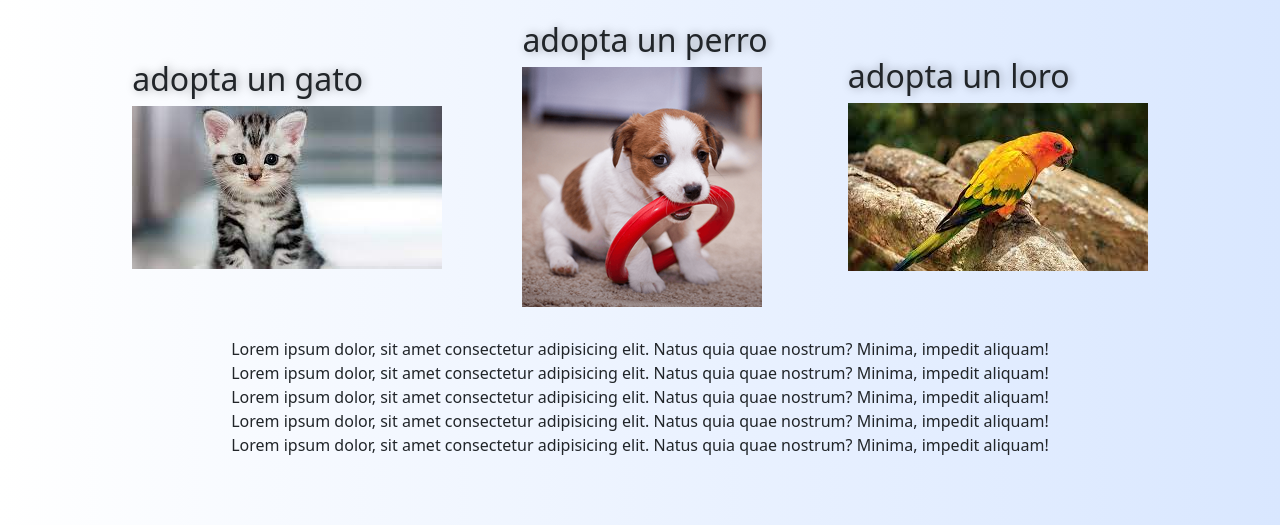
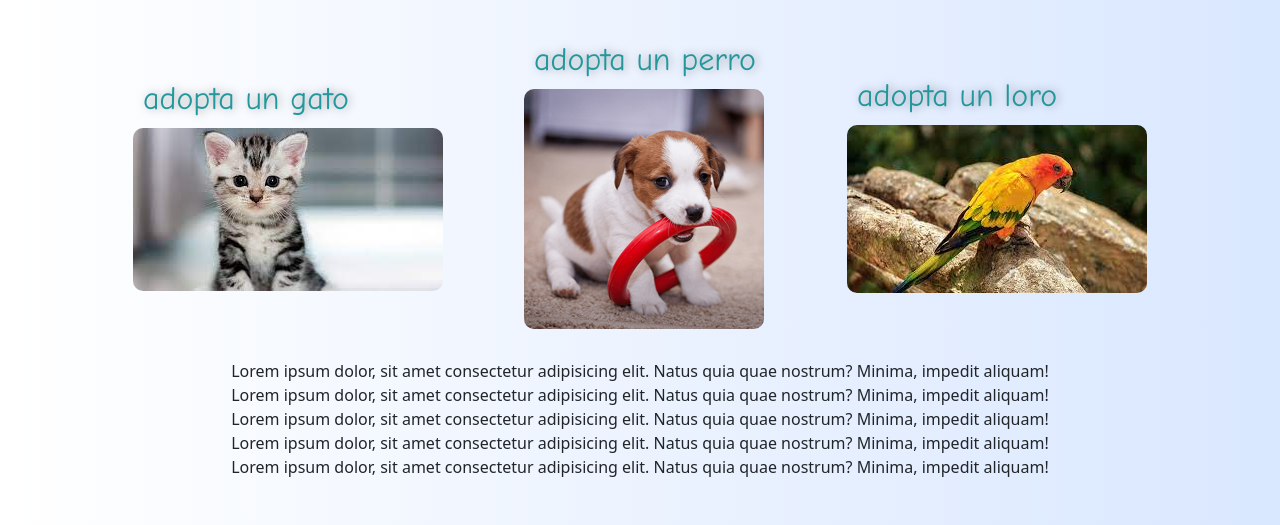
Before and after one commit to ferr223312/codehouse, a website: page index.html in a window 1280 px wide. Shown: the part 183-708 px from the top of the page. Drawn offline with nearby package versions, Linux system fonts and the light colour scheme.

Commit message:
añadiendo map

```diff
--- a/scss/componentes/_section.scss
+++ b/scss/componentes/_section.scss
@@ -1,10 +1,23 @@
-@mixin image {
-
-}
+$h2text(
+colortext:rgb(34, 152, 156);)
 @mixin text {
     margin: 10px;
     padding-top: 10px;
     border: 0px;
+    h2{
+        color: colortext;
+        font-family: "comic Sans MS";
+        font-size: 2rem;}
+}
+
+section {
+
+
+    a img{
+            border-radius: 10px;
+            border: 20px;
+            border-color: black;
+
 }
 .section-group{
     background-repeat: repeat-x;
@@ -17,7 +30,7 @@
         padding: 15px;
         text-shadow: 2px 0px 10px #0000005e;
         .text-gato{
-          @include image();
+        @include text();
         }
     }
     .imagene2{
@@ -27,7 +40,7 @@
         height: auto;
         text-shadow: 2px 0px 10px #0000005e;
         .text-perro{
-            @include image();
+        @include text();
         }
     }
 
@@ -38,7 +51,7 @@
         height: auto;
         text-shadow: 2px 0px 10px #0000005e;
         .text-loro{
-            @include image();
+        @include text();
         }
 
     }
```
Also changed, not shown: css/styles.css.
